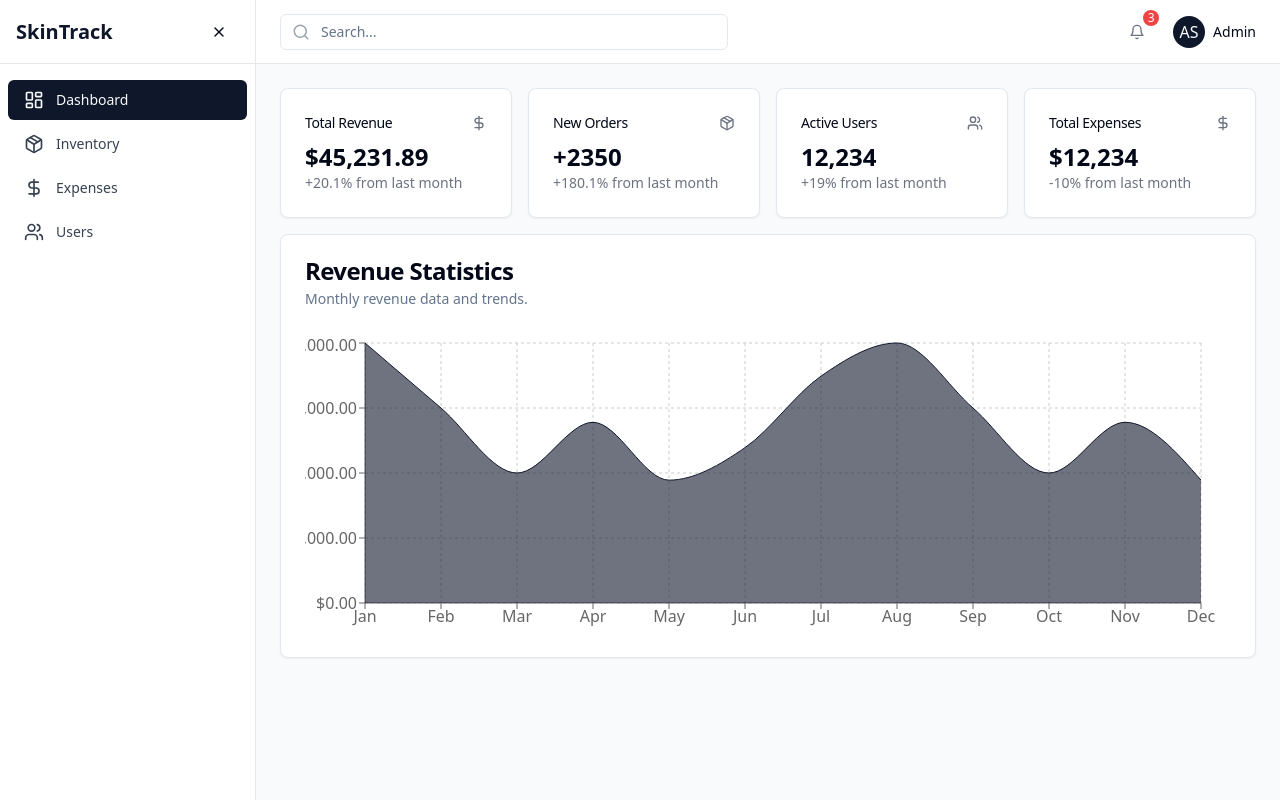
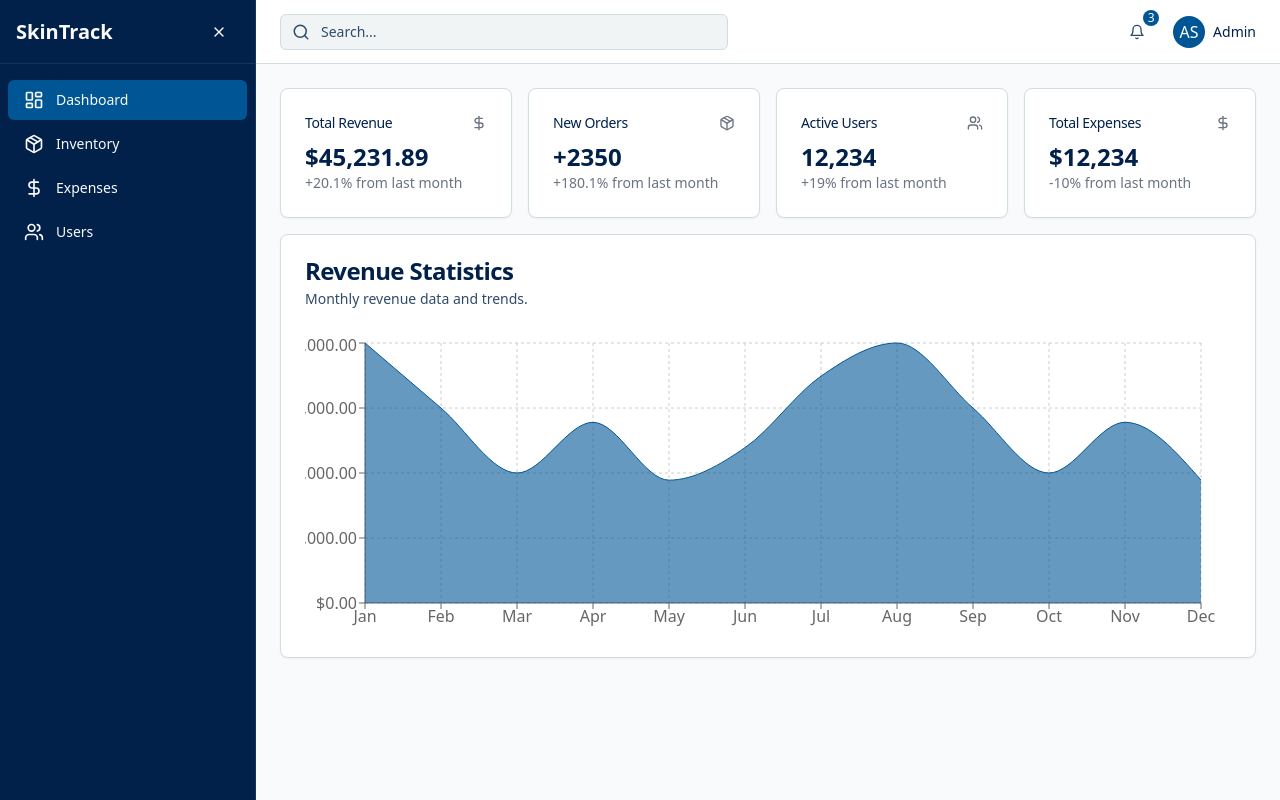
Before and after one commit to RASIGAPRIYA27/NEXORA-Inventory-Management, a React (Vite) app: page / in a window 1280 px wide. Built offline with nearby package versions, Linux system fonts and the light colour scheme.

Commit message:
Refactor: Update color theme
Update the color theme of the application to the specified colors.

```diff
--- a/src/components/Header.tsx
+++ b/src/components/Header.tsx
@@ -5,10 +5,10 @@ import { Button } from "@/components/ui/button";
 
 const Header = () => {
   return (
-    <header className="bg-white border-b border-gray-200 h-16 flex items-center px-6 sticky top-0 z-10">
+    <header className="bg-card border-b border-border h-16 flex items-center px-6 sticky top-0 z-10">
       <div className="flex-1 flex items-center">
         <div className="relative w-full max-w-md">
-          <Search className="absolute left-3 top-1/2 transform -translate-y-1/2 text-gray-400" size={18} />
+          <Search className="absolute left-3 top-1/2 transform -translate-y-1/2 text-muted-foreground" size={18} />
           <Input
             type="search"
             placeholder="Search..."
@@ -17,9 +17,9 @@ const Header = () => {
         </div>
       </div>
       <div className="flex items-center ml-auto">
-        <Button variant="ghost" size="icon" className="text-gray-500 relative">
+        <Button variant="ghost" size="icon" className="text-muted-foreground relative">
           <Bell size={20} />
-          <span className="absolute -top-0.5 -right-0.5 bg-red-500 text-white text-xs flex items-center justify-center w-4 h-4 rounded-full">
+          <span className="absolute -top-0.5 -right-0.5 bg-primary text-primary-foreground text-xs flex items-center justify-center w-4 h-4 rounded-full">
             3
           </span>
         </Button>
--- a/src/components/Sidebar.tsx
+++ b/src/components/Sidebar.tsx
@@ -46,16 +46,16 @@ const Sidebar = () => {
   return (
     <>
       <div className={cn(
-        "bg-white h-screen border-r border-gray-200 z-30 transition-all duration-300 ease-in-out",
+        "bg-sidebar h-screen border-r border-sidebar-border z-30 transition-all duration-300 ease-in-out",
         isSidebarOpen ? "w-64" : "w-0 -ml-4 md:w-16 md:ml-0"
       )}>
-        <div className="flex items-center justify-between h-16 px-4 border-b border-gray-200">
+        <div className="flex items-center justify-between h-16 px-4 border-b border-sidebar-border">
           {isSidebarOpen && (
-            <Link to="/" className="text-xl font-bold text-primary">
+            <Link to="/" className="text-xl font-bold text-sidebar-foreground">
               SkinTrack
             </Link>
           )}
-          <Button variant="ghost" size="icon" onClick={toggleSidebar} className="ml-auto">
+          <Button variant="ghost" size="icon" onClick={toggleSidebar} className="ml-auto text-sidebar-foreground hover:bg-sidebar-accent hover:text-sidebar-foreground">
             {isSidebarOpen ? <X size={20} /> : <Menu size={20} />}
           </Button>
         </div>
@@ -67,8 +67,8 @@ const Sidebar = () => {
               className={cn(
                 "flex items-center px-4 py-2.5 text-sm font-medium rounded-md transition-colors",
                 location.pathname === item.path
-                  ? "bg-primary text-primary-foreground"
-                  : "text-gray-700 hover:bg-gray-100"
+                  ? "bg-sidebar-primary text-sidebar-primary-foreground"
+                  : "text-sidebar-foreground hover:bg-sidebar-accent hover:text-sidebar-foreground"
               )}
             >
               <item.icon size={20} className={cn("mr-3", !isSidebarOpen && "mx-auto")} />
--- a/src/index.css
+++ b/src/index.css
@@ -1,92 +1,87 @@
+
 @tailwind base;
 @tailwind components;
 @tailwind utilities;
 
 @layer base {
   :root {
-    --background: 0 0% 100%;
-    --foreground: 222.2 84% 4.9%;
+    --background: 195 20% 95%;
+    --foreground: 214 97% 15%;
 
     --card: 0 0% 100%;
-    --card-foreground: 222.2 84% 4.9%;
+    --card-foreground: 214 97% 15%;
 
     --popover: 0 0% 100%;
-    --popover-foreground: 222.2 84% 4.9%;
+    --popover-foreground: 214 97% 15%;
 
-    --primary: 222.2 47.4% 11.2%;
-    --primary-foreground: 210 40% 98%;
+    --primary: 205 100% 29%;
+    --primary-foreground: 0 0% 100%;
 
-    --secondary: 210 40% 96.1%;
-    --secondary-foreground: 222.2 47.4% 11.2%;
+    --secondary: 199 43% 54%;
+    --secondary-foreground: 0 0% 100%;
 
-    --muted: 210 40% 96.1%;
-    --muted-foreground: 215.4 16.3% 46.9%;
+    --muted: 195 20% 90%;
+    --muted-foreground: 212 38% 30%;
 
-    --accent: 210 40% 96.1%;
-    --accent-foreground: 222.2 47.4% 11.2%;
+    --accent: 195 20% 85%;
+    --accent-foreground: 214 97% 15%;
 
     --destructive: 0 84.2% 60.2%;
-    --destructive-foreground: 210 40% 98%;
+    --destructive-foreground: 0 0% 98%;
 
-    --border: 214.3 31.8% 91.4%;
-    --input: 214.3 31.8% 91.4%;
-    --ring: 222.2 84% 4.9%;
+    --border: 195 20% 85%;
+    --input: 195 20% 85%;
+    --ring: 205 100% 29%;
 
     --radius: 0.5rem;
 
-    --sidebar-background: 0 0% 98%;
-
-    --sidebar-foreground: 240 5.3% 26.1%;
-
-    --sidebar-primary: 240 5.9% 10%;
-
+    --sidebar-background: 214 97% 15%;
+    --sidebar-foreground: 0 0% 98%;
+    --sidebar-primary: 205 100% 29%;
     --sidebar-primary-foreground: 0 0% 98%;
-
-    --sidebar-accent: 240 4.8% 95.9%;
-
-    --sidebar-accent-foreground: 240 5.9% 10%;
-
-    --sidebar-border: 220 13% 91%;
-
-    --sidebar-ring: 217.2 91.2% 59.8%;
+    --sidebar-accent: 214 65% 22%;
+    --sidebar-accent-foreground: 0 0% 98%;
+    --sidebar-border: 214 65% 22%;
+    --sidebar-ring: 205 100% 29%;
   }
 
   .dark {
-    --background: 222.2 84% 4.9%;
-    --foreground: 210 40% 98%;
+    --background: 214 97% 15%;
+    --foreground: 195 20% 95%;
 
-    --card: 222.2 84% 4.9%;
-    --card-foreground: 210 40% 98%;
+    --card: 214 65% 22%;
+    --card-foreground: 195 20% 95%;
 
-    --popover: 222.2 84% 4.9%;
-    --popover-foreground: 210 40% 98%;
+    --popover: 214 65% 22%;
+    --popover-foreground: 195 20% 95%;
 
-    --primary: 210 40% 98%;
-    --primary-foreground: 222.2 47.4% 11.2%;
+    --primary: 199 43% 54%;
+    --primary-foreground: 0 0% 100%;
 
-    --secondary: 217.2 32.6% 17.5%;
-    --secondary-foreground: 210 40% 98%;
+    --secondary: 205 100% 29%;
+    --secondary-foreground: 0 0% 100%;
 
-    --muted: 217.2 32.6% 17.5%;
-    --muted-foreground: 215 20.2% 65.1%;
+    --muted: 214 45% 30%;
+    --muted-foreground: 195 20% 80%;
 
-    --accent: 217.2 32.6% 17.5%;
-    --accent-foreground: 210 40% 98%;
+    --accent: 214 45% 30%;
+    --accent-foreground: 195 20% 95%;
 
     --destructive: 0 62.8% 30.6%;
-    --destructive-foreground: 210 40% 98%;
+    --destructive-foreground: 0 0% 98%;
 
-    --border: 217.2 32.6% 17.5%;
-    --input: 217.2 32.6% 17.5%;
-    --ring: 212.7 26.8% 83.9%;
-    --sidebar-background: 240 5.9% 10%;
-    --sidebar-foreground: 240 4.8% 95.9%;
-    --sidebar-primary: 224.3 76.3% 48%;
+    --border: 214 45% 30%;
+    --input: 214 45% 30%;
+    --ring: 199 43% 54%;
+
+    --sidebar-background: 214 97% 15%;
+    --sidebar-foreground: 195 20% 95%;
+    --sidebar-primary: 199 43% 54%;
     --sidebar-primary-foreground: 0 0% 100%;
-    --sidebar-accent: 240 3.7% 15.9%;
-    --sidebar-accent-foreground: 240 4.8% 95.9%;
-    --sidebar-border: 240 3.7% 15.9%;
-    --sidebar-ring: 217.2 91.2% 59.8%;
+    --sidebar-accent: 214 65% 22%;
+    --sidebar-accent-foreground: 195 20% 95%;
+    --sidebar-border: 214 45% 30%;
+    --sidebar-ring: 199 43% 54%;
   }
 }
 
--- a/src/pages/Expenses.tsx
+++ b/src/pages/Expenses.tsx
@@ -171,8 +171,8 @@ const Expenses = () => {
   }));
 
   const colorStyles = {
-    light: "hsl(var(--primary))",
-    dark: "hsl(var(--primary))"
+    light: "#005b96", // Primary blue from your palette
+    dark: "#6497b1"   // Secondary blue from your palette
   };
 
   return (
@@ -273,8 +273,8 @@ const Expenses = () => {
               config={{
                 expense: {
                   theme: {
-                    light: "#0ea5e9",
-                    dark: "#0ea5e9"
+                    light: "#005b96", // Primary blue
+                    dark: "#6497b1"   // Secondary blue
                   }
                 }
               }}
```
